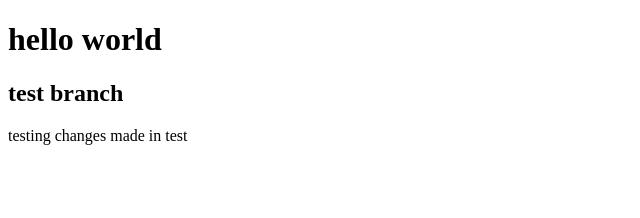
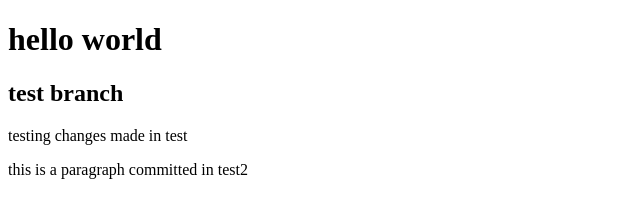
Before and after one commit to brianpja/branch-test, a plain HTML site: page index.html in a window 1280 px wide. Shown: the whole page, without its empty margins (0-640 px from the left). Drawn offline with Linux system fonts and the light colour scheme.

Commit message:
commit in test 2

```diff
--- a/index.html
+++ b/index.html
@@ -9,5 +9,7 @@
     <h2>test branch</h2>
 
     <div>testing changes made in test</div>
+
+    <p>this is a paragraph committed in test2<p>
   </body>
 </html>
```
